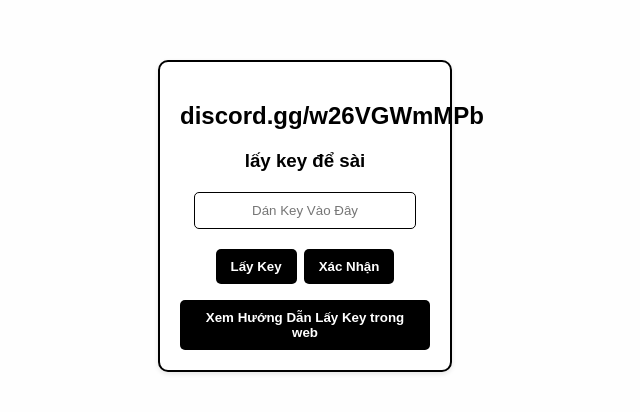
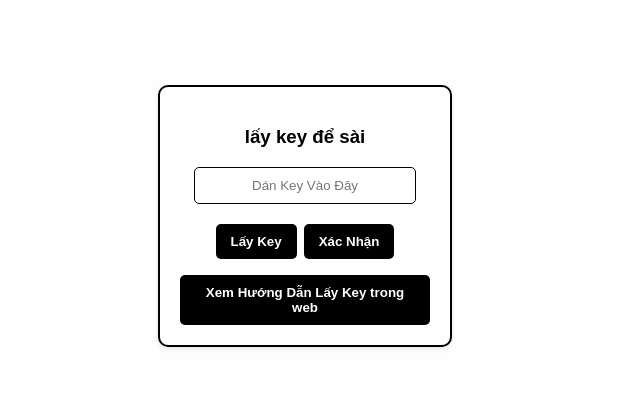
Before and after one commit to khoitongdz/Cloud, a plain HTML site: page index.html in a window 1280 px wide. Shown: the part 184-596 px from the top of the page, without its empty margins (335-975 px from the left). Drawn offline with Linux system fonts and the light colour scheme; no server answers.

Commit message:
Update index.html

```diff
--- a/index.html
+++ b/index.html
@@ -82,7 +82,6 @@
 
 <div class="key-container" id="keyContainer">
   <div class="key-box">
-    <h2>discord.gg/w26VGWmMPb</h2>
     <h3>lấy key để sài</h3>
     <input type="text" id="userKey" placeholder="Dán Key Vào Đây">
     <br>
```
